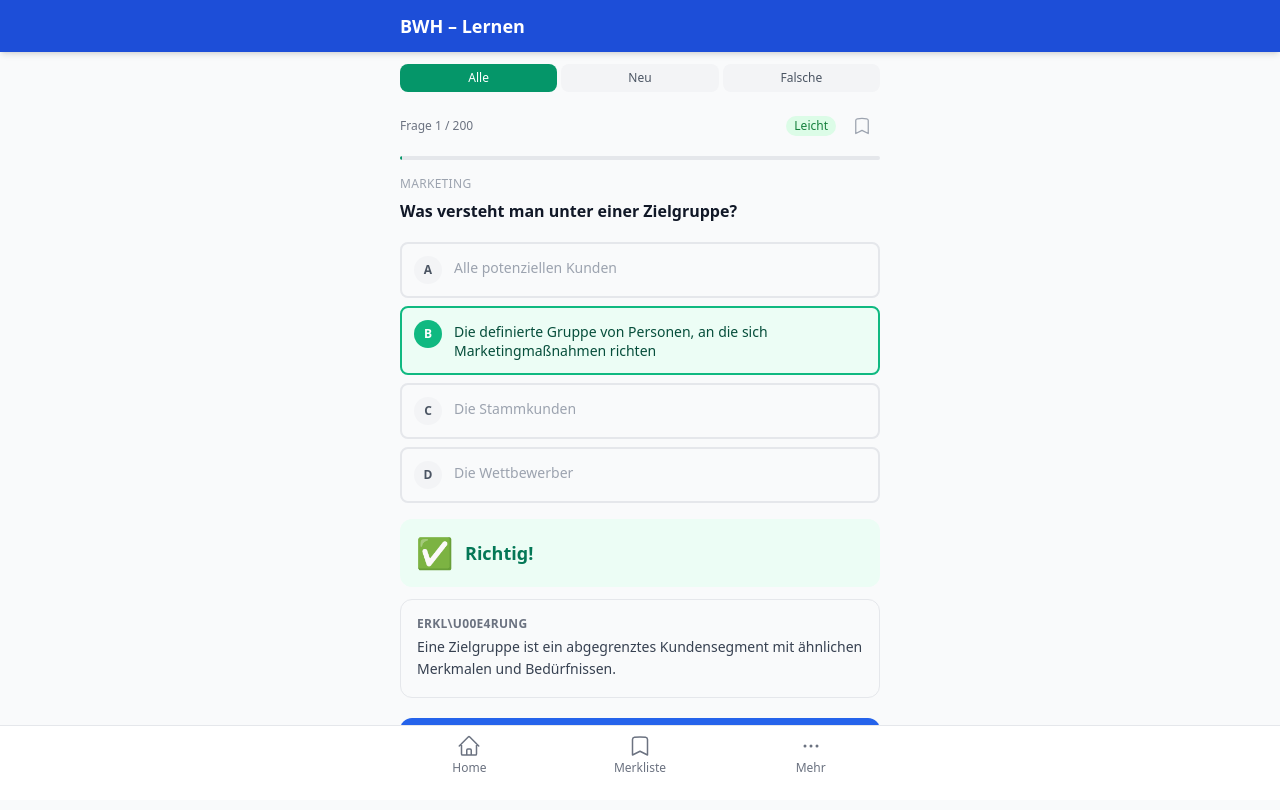
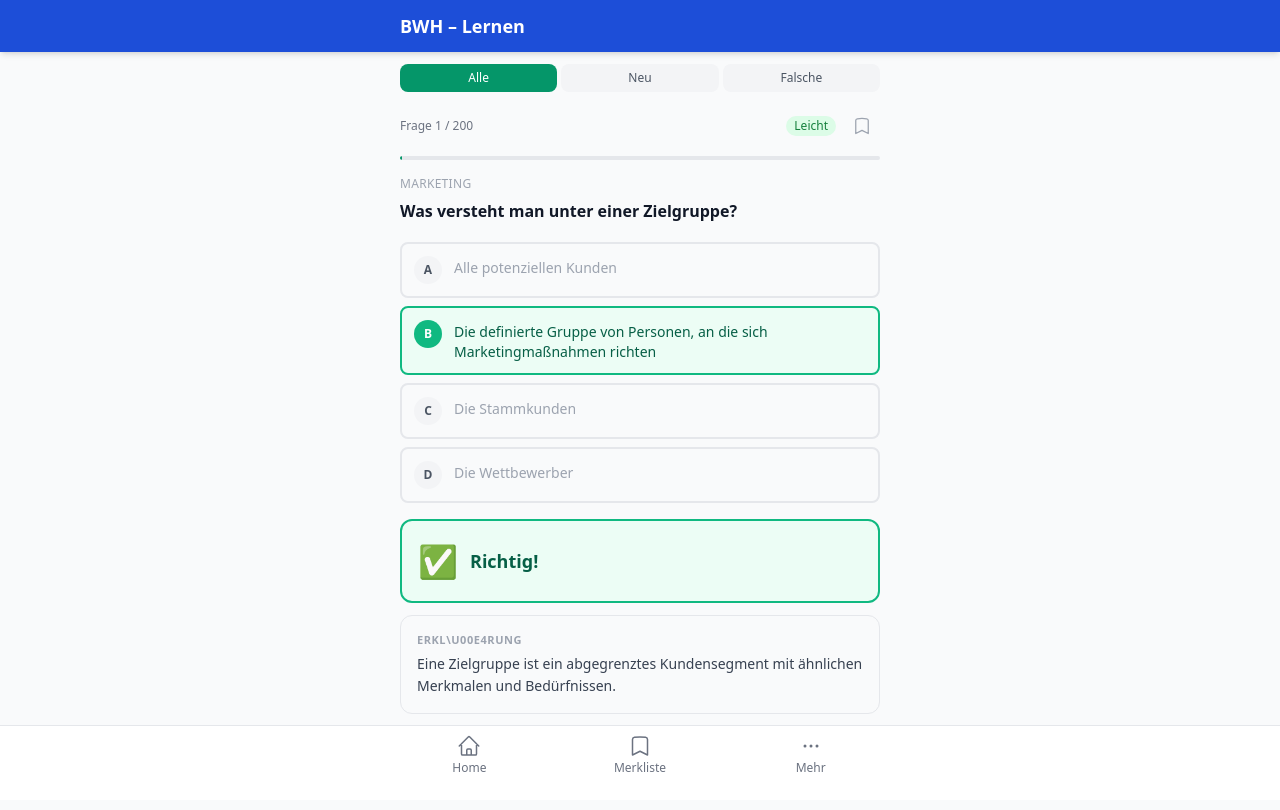
Before and after one commit to DASCInteractive/Bq-Pr-fung, a React (Vite) app: page /lernen/bwh in a window 1280 px wide. Both pictures are taken after a click on the button 640 px from the left and 340 px from the top of the page. Shown: the top 810 px of the page. Built offline with nearby package versions, Linux system fonts and the light colour scheme.

Commit message:
Fix feedback: decouple answer recording from UI feedback to prevent re-render issues

```diff
--- a/src/components/QuestionCard.jsx
+++ b/src/components/QuestionCard.jsx
@@ -1,80 +1,46 @@
-import { useState, useRef, useEffect } from 'react'
+import { useState, useRef, useEffect, useCallback } from 'react'
 import { useApp } from '../context/AppContext'
-import AnswerOption from './AnswerOption'
-import ExplanationPanel from './ExplanationPanel'
+
+const letters = ['A', 'B', 'C', 'D']
 
 export default function QuestionCard({ question, index, total, onNext, subjectColor }) {
   const [selected, setSelected] = useState(null)
   const [revealed, setRevealed] = useState(false)
   const [canProceed, setCanProceed] = useState(false)
-  const [animClass, setAnimClass] = useState('translate-x-0 opacity-100')
   const { recordAnswer, toggleBookmark, isBookmarked } = useApp()
   const bookmarked = isBookmarked(question.id)
-  const touchStartX = useRef(0)
-  const containerRef = useRef(null)
+  const answeredRef = useRef(false)
 
-  // Animate in on mount
+  // Reset state when question changes
   useEffect(() => {
-    setAnimClass('translate-x-4 opacity-0')
-    const id = requestAnimationFrame(() => {
-      setAnimClass('translate-x-0 opacity-100 transition-all duration-200 ease-out')
-    })
-    return () => cancelAnimationFrame(id)
+    setSelected(null)
+    setRevealed(false)
+    setCanProceed(false)
+    answeredRef.current = false
   }, [question.id])
 
-  const handleSelect = (optionIndex) => {
-    if (revealed) return
+  const handleSelect = useCallback((optionIndex) => {
+    if (revealed || answeredRef.current) return
+    answeredRef.current = true
     setSelected(optionIndex)
-    // Immediate feedback
-    const correct = optionIndex === question.correct
-    recordAnswer(question.id, correct)
     setRevealed(true)
-    setCanProceed(false)
+    // Delay before allowing next
+    setTimeout(() => setCanProceed(true), 1000)
+  }, [revealed])
 
-    // Allow proceeding after a short delay to prevent accidental taps
-    setTimeout(() => setCanProceed(true), 800)
+  const handleNext = useCallback(() => {
+    if (!canProceed) return
+    // Record answer to context only when moving on
+    if (selected !== null) {
+      recordAnswer(question.id, selected === question.correct)
+    }
+    onNext()
+  }, [canProceed, selected, question.id, question.correct, recordAnswer, onNext])
 
-    // Scroll to explanation
-    setTimeout(() => {
-      containerRef.current?.querySelector('[data-explanation]')?.scrollIntoView({
-        behavior: 'smooth',
-        block: 'nearest',
-      })
-    }, 100)
-  }
-
-  const handleNext = () => {
-    if (!canProceed) return
-    // Animate out then call onNext
-    setAnimClass('transition-all duration-150 ease-in -translate-x-8 opacity-0')
-    setTimeout(() => {
-      setSelected(null)
-      setRevealed(false)
-      setCanProceed(false)
-      onNext()
-    }, 150)
-  }
-
-  // Swipe to next (only after revealed and canProceed)
-  const handleTouchStart = (e) => {
-    touchStartX.current = e.touches[0].clientX
-  }
-
-  const handleTouchEnd = (e) => {
-    if (!revealed || !canProceed) return
-    const diff = touchStartX.current - e.changedTouches[0].clientX
-    if (diff > 80) {
-      handleNext()
-    }
-  }
+  const isCorrect = selected === question.correct
 
   return (
-    <div
-      ref={containerRef}
-      className={`mx-auto max-w-lg px-4 py-4 ${animClass}`}
-      onTouchStart={handleTouchStart}
-      onTouchEnd={handleTouchEnd}
-    >
+    <div className="mx-auto max-w-lg px-4 py-4">
       {/* Top bar */}
       <div className="mb-3 flex items-center justify-between">
         <span className="text-xs font-medium text-gray-500">
@@ -95,11 +61,10 @@ export default function QuestionCard({ question, index, total, onNext, subjectCo
           <button
             onClick={() => toggleBookmark(question.id)}
             className="flex h-9 w-9 items-center justify-center rounded-full active:bg-gray-100"
-            aria-label={bookmarked ? 'Lesezeichen entfernen' : 'Lesezeichen setzen'}
           >
             <svg
-              className={`h-5 w-5 transition-transform duration-200 ${
-                bookmarked ? 'fill-amber-500 text-amber-500 scale-110' : 'text-gray-400 scale-100'
+              className={`h-5 w-5 ${
+                bookmarked ? 'fill-amber-500 text-amber-500' : 'text-gray-400'
               }`}
               viewBox="0 0 24 24"
               fill={bookmarked ? 'currentColor' : 'none'}
@@ -113,7 +78,7 @@ export default function QuestionCard({ question, index, total, onNext, subjectCo
       </div>
 
       {/* Progress bar */}
-      <div className="mb-4 h-1 w-full overflow-hidden rounded-full bg-gray-200 dark:bg-gray-800">
+      <div className="mb-4 h-1 w-full overflow-hidden rounded-full bg-gray-200">
         <div
           className={`h-full rounded-full ${subjectColor || 'bg-blue-600'} transition-all duration-500`}
           style={{ width: `${((index + 1) / total) * 100}%` }}
@@ -126,42 +91,77 @@ export default function QuestionCard({ question, index, total, onNext, subjectCo
       )}
 
       {/* Question text */}
-      <h2 className="mb-5 text-base font-semibold leading-snug text-gray-900 dark:text-gray-100">{question.text}</h2>
+      <h2 className="mb-5 text-base font-semibold leading-snug text-gray-900">{question.text}</h2>
 
       {/* Options */}
       <div className="space-y-2">
-        {question.options.map((opt, i) => (
-          <AnswerOption
-            key={i}
-            index={i}
-            text={opt}
-            selected={selected}
-            correct={question.correct}
-            revealed={revealed}
-            onSelect={handleSelect}
-          />
-        ))}
+        {question.options.map((opt, i) => {
+          let bg = 'background: white; border: 2px solid #e5e7eb;'
+          let letterBg = 'background: #f3f4f6; color: #4b5563;'
+          let textColor = 'color: #111827;'
+
+          if (revealed) {
+            if (i === question.correct) {
+              bg = 'background: #ecfdf5; border: 2px solid #10b981;'
+              letterBg = 'background: #10b981; color: white;'
+              textColor = 'color: #065f46;'
+            } else if (selected === i) {
+              bg = 'background: #fef2f2; border: 2px solid #ef4444;'
+              letterBg = 'background: #ef4444; color: white;'
+              textColor = 'color: #991b1b;'
+            } else {
+              bg = 'background: #f9fafb; border: 2px solid #e5e7eb;'
+              textColor = 'color: #9ca3af;'
+            }
+          } else if (selected === i) {
+            bg = 'background: #eff6ff; border: 2px solid #3b82f6;'
+            letterBg = 'background: #3b82f6; color: white;'
+          }
+
+          return (
+            <button
+              key={i}
+              onClick={() => handleSelect(i)}
+              disabled={revealed}
+              style={{ cssText: `${bg} display: flex; width: 100%; align-items: flex-start; gap: 12px; border-radius: 8px; padding: 12px; text-align: left;` }}
+            >
+              <span
+                style={{ cssText: `${letterBg} display: flex; height: 28px; width: 28px; flex-shrink: 0; align-items: center; justify-content: center; border-radius: 50%; font-size: 12px; font-weight: 700;` }}
+              >
+                {letters[i]}
+              </span>
+              <span style={{ cssText: `${textColor} padding-top: 2px; font-size: 14px; line-height: 1.4;` }}>{opt}</span>
+            </button>
+          )
+        })}
       </div>
 
       {/* Feedback banner */}
       {revealed && (
-        <div className={`mt-4 flex items-center gap-3 rounded-xl p-4 ${
-          selected === question.correct
-            ? 'bg-emerald-50 dark:bg-emerald-950'
-            : 'bg-red-50 dark:bg-red-950'
-        }`}>
-          <span className="text-3xl">{selected === question.correct ? '\u2705' : '\u274C'}</span>
+        <div
+          style={{
+            marginTop: '16px',
+            padding: '16px',
+            borderRadius: '12px',
+            display: 'flex',
+            alignItems: 'center',
+            gap: '12px',
+            background: isCorrect ? '#ecfdf5' : '#fef2f2',
+            border: isCorrect ? '2px solid #10b981' : '2px solid #ef4444',
+          }}
+        >
+          <span style={{ fontSize: '32px' }}>{isCorrect ? '\u2705' : '\u274C'}</span>
           <div>
-            <p className={`text-lg font-bold ${
-              selected === question.correct
-                ? 'text-emerald-700 dark:text-emerald-300'
-                : 'text-red-700 dark:text-red-300'
-            }`}>
-              {selected === question.correct ? 'Richtig!' : 'Falsch!'}
+            <p style={{
+              fontSize: '18px',
+              fontWeight: 'bold',
+              color: isCorrect ? '#065f46' : '#991b1b',
+            }}>
+              {isCorrect ? 'Richtig!' : 'Falsch!'}
             </p>
-            {selected !== question.correct && (
-              <p className="text-sm text-red-600 dark:text-red-400">
-                Richtige Antwort: {['A', 'B', 'C', 'D'][question.correct]}
+            {!isCorrect && (
+              <p style={{ fontSize: '14px', color: '#dc2626', marginTop: '2px' }}>
+                Richtige Antwort: {letters[question.correct]}
               </p>
             )}
           </div>
@@ -170,31 +170,38 @@ export default function QuestionCard({ question, index, total, onNext, subjectCo
 
       {/* Explanation */}
       {revealed && (
-        <div data-explanation className="mt-3 rounded-xl bg-gray-50 dark:bg-gray-900 p-4 border border-gray-200 dark:border-gray-700">
-          <p className="text-xs font-semibold text-gray-500 uppercase tracking-wide mb-1">Erkl\u00e4rung</p>
-          <p className="text-sm leading-relaxed text-gray-700 dark:text-gray-300">{question.explanation}</p>
+        <div style={{
+          marginTop: '12px',
+          padding: '16px',
+          borderRadius: '12px',
+          background: '#f9fafb',
+          border: '1px solid #e5e7eb',
+        }}>
+          <p style={{ fontSize: '11px', fontWeight: '600', color: '#9ca3af', textTransform: 'uppercase', letterSpacing: '0.05em', marginBottom: '4px' }}>Erkl\u00e4rung</p>
+          <p style={{ fontSize: '14px', lineHeight: '1.6', color: '#374151' }}>{question.explanation}</p>
         </div>
       )}
 
-      {/* Next button - only shown after answer with delay */}
+      {/* Next button */}
       {revealed && (
-        <div className="mt-5 pb-4">
+        <div style={{ marginTop: '20px', paddingBottom: '16px' }}>
           <button
             onClick={handleNext}
             disabled={!canProceed}
-            className={`w-full rounded-xl py-3.5 text-sm font-semibold text-white shadow-sm transition-all duration-200 ${
-              canProceed
-                ? 'bg-blue-600 active:bg-blue-700 active:scale-[0.98]'
-                : 'bg-gray-300 cursor-not-allowed'
-            }`}
+            style={{
+              width: '100%',
+              padding: '14px',
+              borderRadius: '12px',
+              border: 'none',
+              fontSize: '14px',
+              fontWeight: '600',
+              color: 'white',
+              background: canProceed ? '#2563eb' : '#d1d5db',
+              cursor: canProceed ? 'pointer' : 'not-allowed',
+            }}
           >
             {index + 1 < total ? 'N\u00e4chste Frage \u2192' : 'Abschlie\u00dfen \u2713'}
           </button>
-
-          {/* Swipe hint after first answer */}
-          {index === 0 && canProceed && (
-            <p className="mt-2 text-center text-xs text-gray-400">\u2190 Wischen f\u00fcr n\u00e4chste Frage</p>
-          )}
         </div>
       )}
     </div>
```
